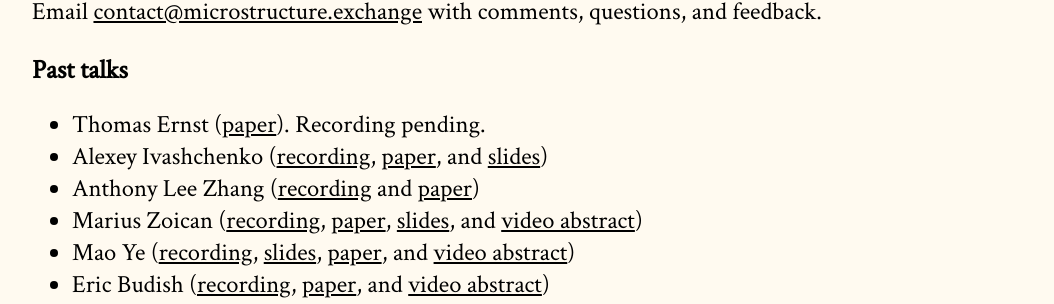
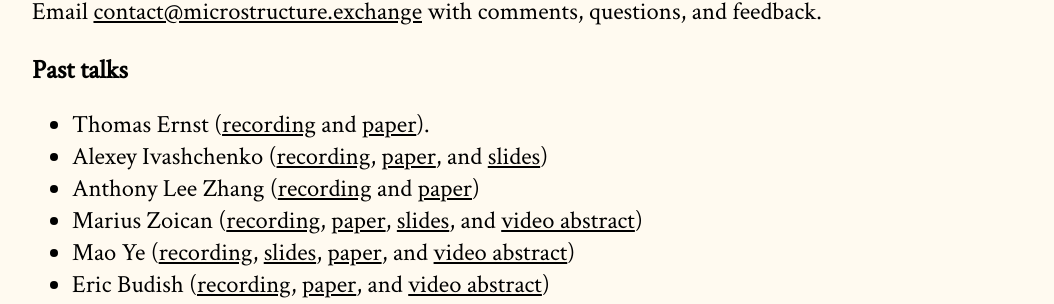
Before and after one commit to cpfiffer/microstructure.exchange, a Jekyll site: the page built from index.md, in a window 1280 px wide and 900 px high, scrolled down 2049 px. Shown: the part 151-455 px from the top of the window, without its empty margins (96-1150 px from the left). Built offline with Jekyll 4.4.1, drawn with Linux system fonts in a browser that asks for light colours; some web fonts are replaced.

Commit message:
Added Thomas Ernst recording

```diff
--- a/index.md
+++ b/index.md
@@ -50,7 +50,7 @@ Email [contact@microstructure.exchange](mailto:contact@microstructure.exchange)
 
 ## Past talks
 
-- Thomas Ernst ([paper](https://www.mit.edu/~ternst/docs/jmp.pdf)). Recording pending.
+- Thomas Ernst ([recording](https://youtu.be/KL1NzGi6d8w) and [paper](https://www.mit.edu/~ternst/docs/jmp.pdf)).
 - Alexey Ivashchenko ([recording](https://youtu.be/JmbAfq5bhzU), [paper](https://papers.ssrn.com/sol3/papers.cfm?abstract_id=3473739), and [slides](/slides/Slides_MicrEx_AI.pdf))
 - Anthony Lee Zhang ([recording](https://youtu.be/M2opJbhev7g) and [paper](https://papers.ssrn.com/sol3/papers.cfm?abstract_id=3413265))
 - Marius Zoican ([recording](https://youtu.be/isknOt6GiUc), [paper](https://papers.ssrn.com/sol3/papers.cfm?abstract_id=3561531), [slides](/slides/ETFLiquidity_Slides.pdf), and [video abstract](https://www.youtube.com/watch?v=yODeOy1NwGU&t=9s))
```
